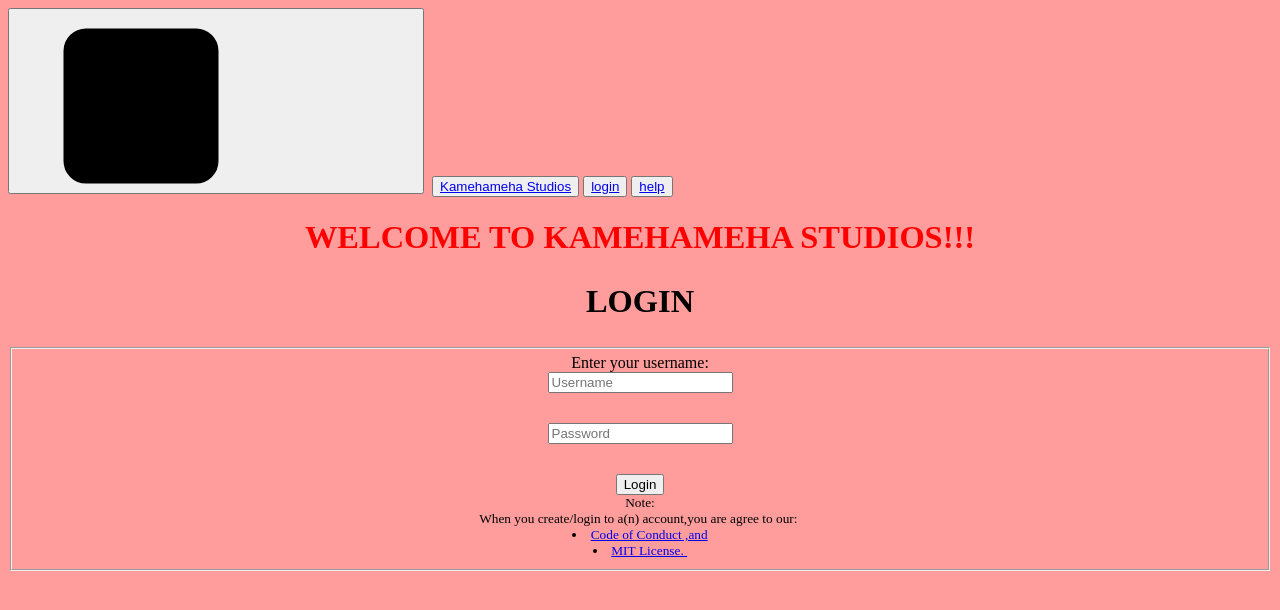
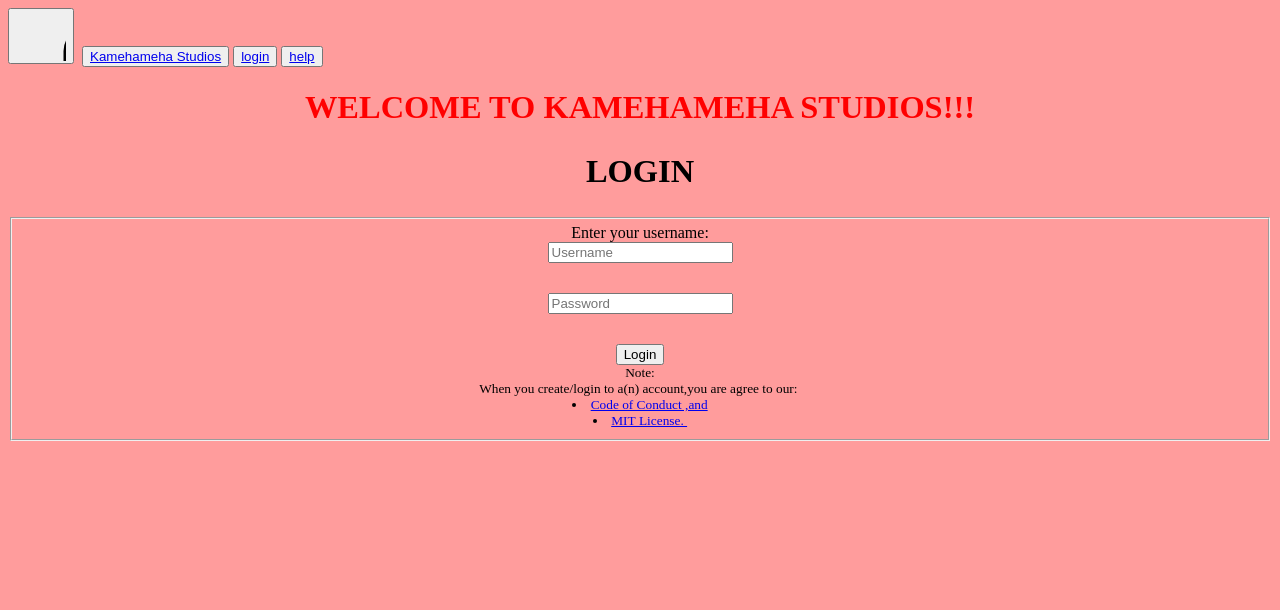
Before and after one commit to kamehameha-studios/login, a plain HTML site: page index.html in a window 1280 px wide. Drawn offline with Linux system fonts and the light colour scheme.

Commit message:
Update index.html

```diff
--- a/index.html
+++ b/index.html
@@ -40,7 +40,7 @@
           <header>
             <button>
               <a>
-                <svg width="400" height="180">
+                <svg width="50" height="50">
                   <rect x="50" y="20" rx="20" ry="20" width="150" height="150" style="stroke:black;stroke-width:5;opacity:1;"/>
                   <text style="font-size:45;text-align:center;color:rgb(255, 255, 255);">
                     ⬅︎
```
